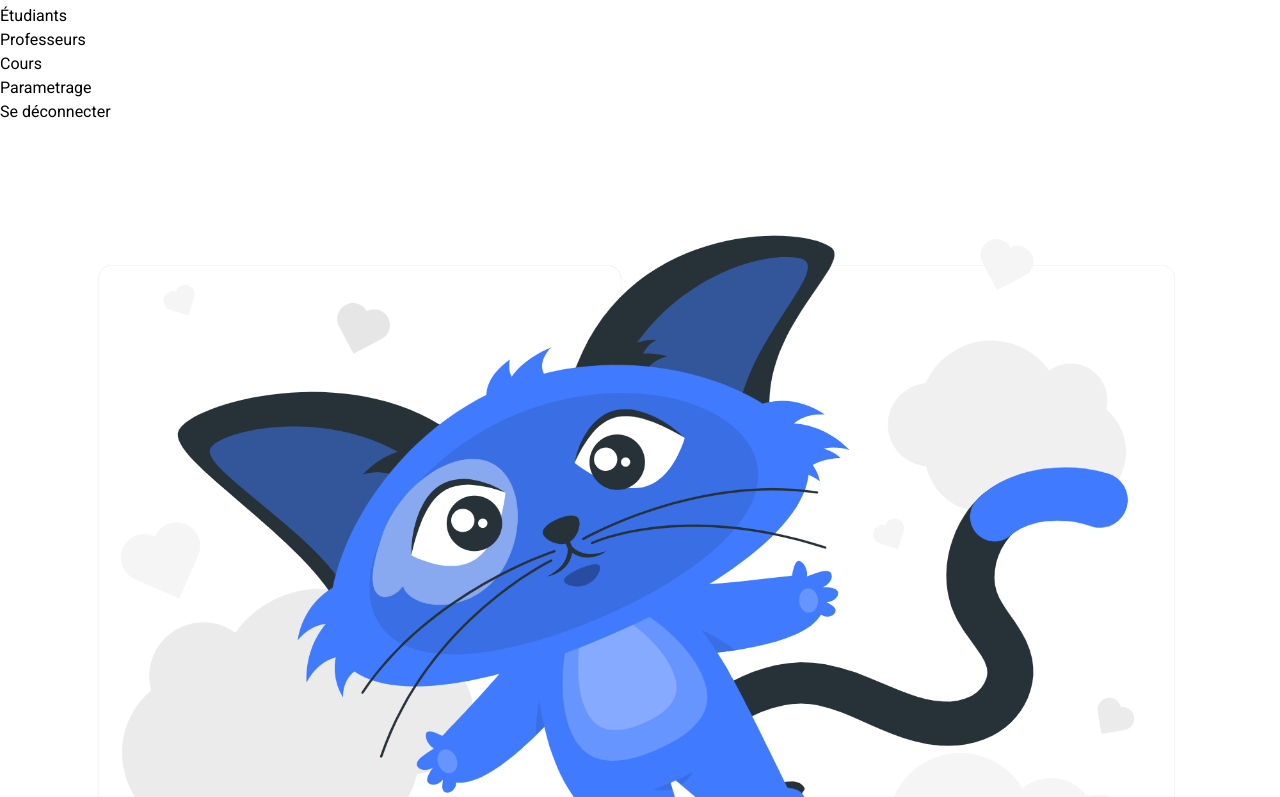
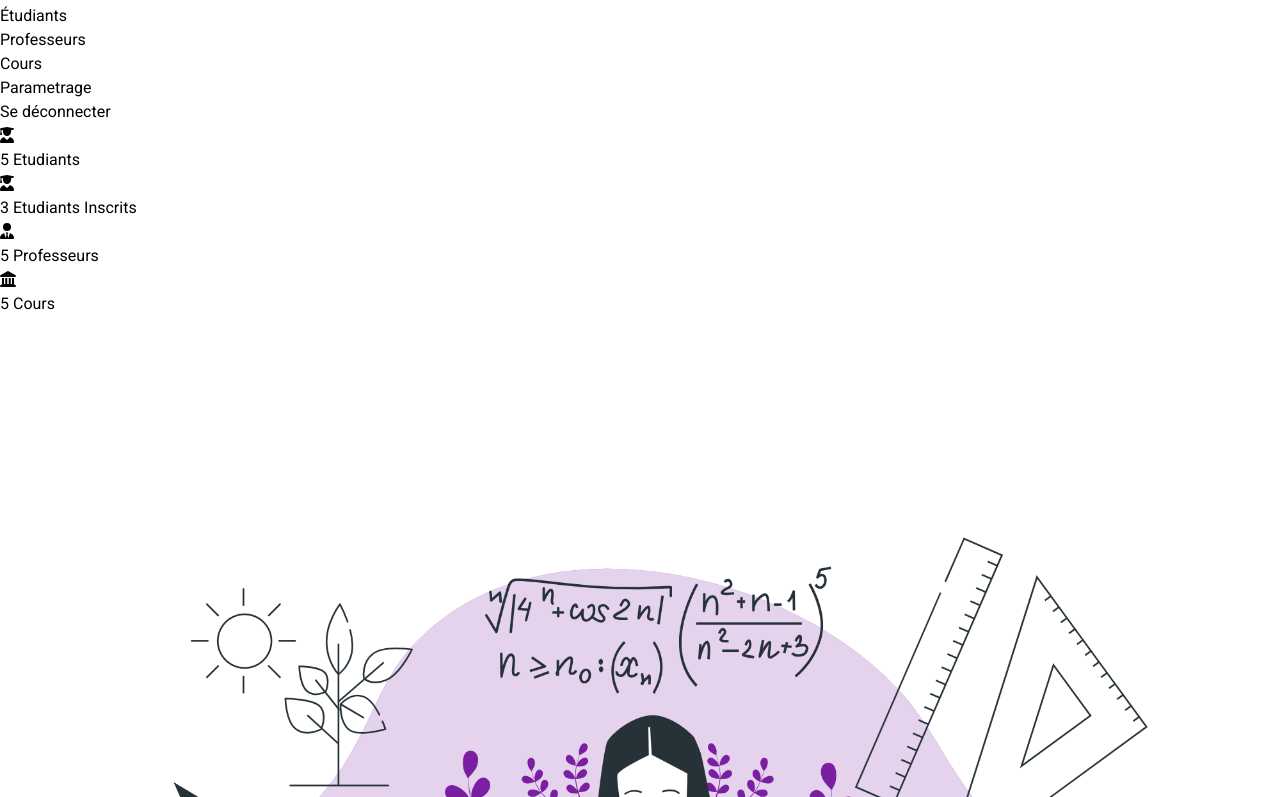
Before and after one commit to bensaidanas/school-management, an Angular app in the folder frontend/: page /dashboard in a window 1280 px wide. Shown: the part 323-1120 px from the top of the page. Built offline with nearby package versions, Linux system fonts and the light colour scheme; what primeng would draw is missing.

Commit message:
Implementing the dashboard page

```diff
--- a/frontend/src/app/pages/classroom/class-details/class-details.component.ts
+++ b/frontend/src/app/pages/classroom/class-details/class-details.component.ts
@@ -123,7 +123,7 @@ export class ClassDetailsComponent implements OnInit {
 
   delete(classroom: Classroom): void {
     Swal.fire({
-      title: `Are you sure you want to delete this class ${classroom.name}?`,
+      title: `Êtes-vous sûr(e) de vouloir supprimer ce cours ${classroom.name}?`,
       icon: "question",
       showCancelButton: true,
       // showCloseButton: true,
@@ -146,7 +146,7 @@ export class ClassDetailsComponent implements OnInit {
 
   unrollStudent(student: Student) {
     Swal.fire({
-      title: `Are you sure you want to unroll this student ${student.firstName} ${student.lastName}?`,
+      title: `Êtes-vous sûr(e) de vouloir désinscrire cet étudiant ${student.firstName} ${student.lastName}?`,
       icon: "question",
       showCancelButton: true,
       // showCloseButton: true,
--- a/frontend/src/app/pages/dashboard/dashboard.component.html
+++ b/frontend/src/app/pages/dashboard/dashboard.component.html
@@ -1,6 +1,25 @@
-<div class="h-[80vh] flex flex-col justify-center items-center">
-    <img class="w-[55%]" src="../.././../assets/images/error.png" alt="">
-    <p class="text-6xl text-gray-800 -my-11 font-bold">
-        This page is still under development
-    </p>
+
+<div class="grid  grid-cols-1 md:grid-cols-2 lg:grid-cols-3 gap-4">
+    <div class="min-w-[19rem] px-3 h-40 flex flex-col items-center justify-center gap-2 bg-neutral-200 rounded-lg">
+        <fa-icon [icon]="faStudent" class="text-black text-6xl" ></fa-icon>
+        <p class="text-3xl font-bold">5 Etudiants</p>
+    </div>
+    <div class="min-w-[19rem] px-3 h-40 flex flex-col items-center justify-center gap-2 bg-neutral-200 rounded-lg">
+        <fa-icon [icon]="faStudent" class="text-black text-6xl" ></fa-icon>
+        <p class="text-3xl font-bold">3 Etudiants Inscrits</p>
+    </div>
+    <div class="min-w-[19rem] px-3 h-40 flex flex-col items-center justify-center gap-2 bg-neutral-200 rounded-lg">
+        <fa-icon [icon]="faProf" class="text-black text-6xl" ></fa-icon>
+        <p class="text-3xl font-bold">5 Professeurs</p>
+    </div>
+    <div class="min-w-[19rem] px-3 h-40 flex flex-col items-center justify-center gap-2  rounded-lg">
+
+    </div>
+    <div class="min-w-[19rem] px-3 h-40 flex flex-col items-center justify-center gap-2 bg-neutral-200 rounded-lg">
+        <fa-icon [icon]="faClass" class="text-black text-6xl" ></fa-icon>
+        <p class="text-3xl font-bold">5 Cours</p>
+    </div>
 </div>
+<div class="fixed w-[40%] -bottom-24 -z-10 opacity-90 right-0">
+    <img src="../../../assets/images/dashboard.png" alt="">
+</div>
--- a/frontend/src/app/pages/dashboard/dashboard.component.ts
+++ b/frontend/src/app/pages/dashboard/dashboard.component.ts
@@ -1,4 +1,5 @@
 import { Component } from '@angular/core';
+import { faUserTie, faLandmark, faUserGraduate } from '@fortawesome/free-solid-svg-icons';
 
 @Component({
   selector: 'app-dashboard',
@@ -6,5 +7,8 @@ import { Component } from '@angular/core';
   styleUrls: ['./dashboard.component.css']
 })
 export class DashboardComponent {
+  faProf = faUserTie
+  faClass = faLandmark
+  faStudent = faUserGraduate
 
 }
--- a/frontend/src/app/pages/student/student-details/student-details.component.ts
+++ b/frontend/src/app/pages/student/student-details/student-details.component.ts
@@ -85,7 +85,7 @@ export class StudentDetailsComponent implements OnInit {
           Swal.fire({
             position: "center",
             icon: "success",
-            title: "Payment Added successfully",
+            title: "Paiement ajouté avec succès",
             showConfirmButton: false,
             timer: 1500,
           })
@@ -131,7 +131,7 @@ export class StudentDetailsComponent implements OnInit {
 
   delete(student: Student): void {
     Swal.fire({
-      title: `Are you sure you want to delete ${student.firstName} ${student.lastName}?`,
+      title: `Êtes-vous sûr(e) de vouloir supprimer ${student.firstName} ${student.lastName}?`,
       icon: "question",
       showCancelButton: true,
       // showCloseButton: true,
--- a/frontend/src/app/pages/student/student.component.ts
+++ b/frontend/src/app/pages/student/student.component.ts
@@ -38,33 +38,6 @@ export class StudentComponent implements OnInit {
     );
   }
 
-  // populateGrades(students: Student[]) {
-  //   for (const student of students) {
-  //     this.gradeService.getGradeById(student.gradeId).subscribe(
-  //       (grade: Grade) => {
-  //         student.gradeName = grade.name;
-  //       },
-  //       error => {
-  //         console.error(error);
-  //       }
-  //     );
-
-  //   }
-  // }
-
-  // populateMajors(students: Student[]) {
-  //   for (const student of students) {
-  //     this.studentService.getMajorById(student.majorId).subscribe(
-  //       (major: Major) => {
-  //         student.majorName = major.name;
-  //       },
-  //       error => {
-  //         console.error(error);
-  //       }
-  //     );
-
-  //   }
-  // }
 
   openAddStudentModal(enterAnimationDuration: string, exitAnimationDuration: string) : void {
     const dialogRef = this.dialog.open(AddStudentModalComponent, {
@@ -82,7 +55,7 @@ export class StudentComponent implements OnInit {
           Swal.fire({
             position: "center",
             icon: "success",
-            title: "Student Added successfully",
+            title: "Étudiant ajouté avec succès",
             showConfirmButton: false,
             timer: 1500,
           })
```
Also changed, not shown: frontend/src/assets/images/backgound.jpg (added), frontend/src/assets/images/dashboard.png (added).
